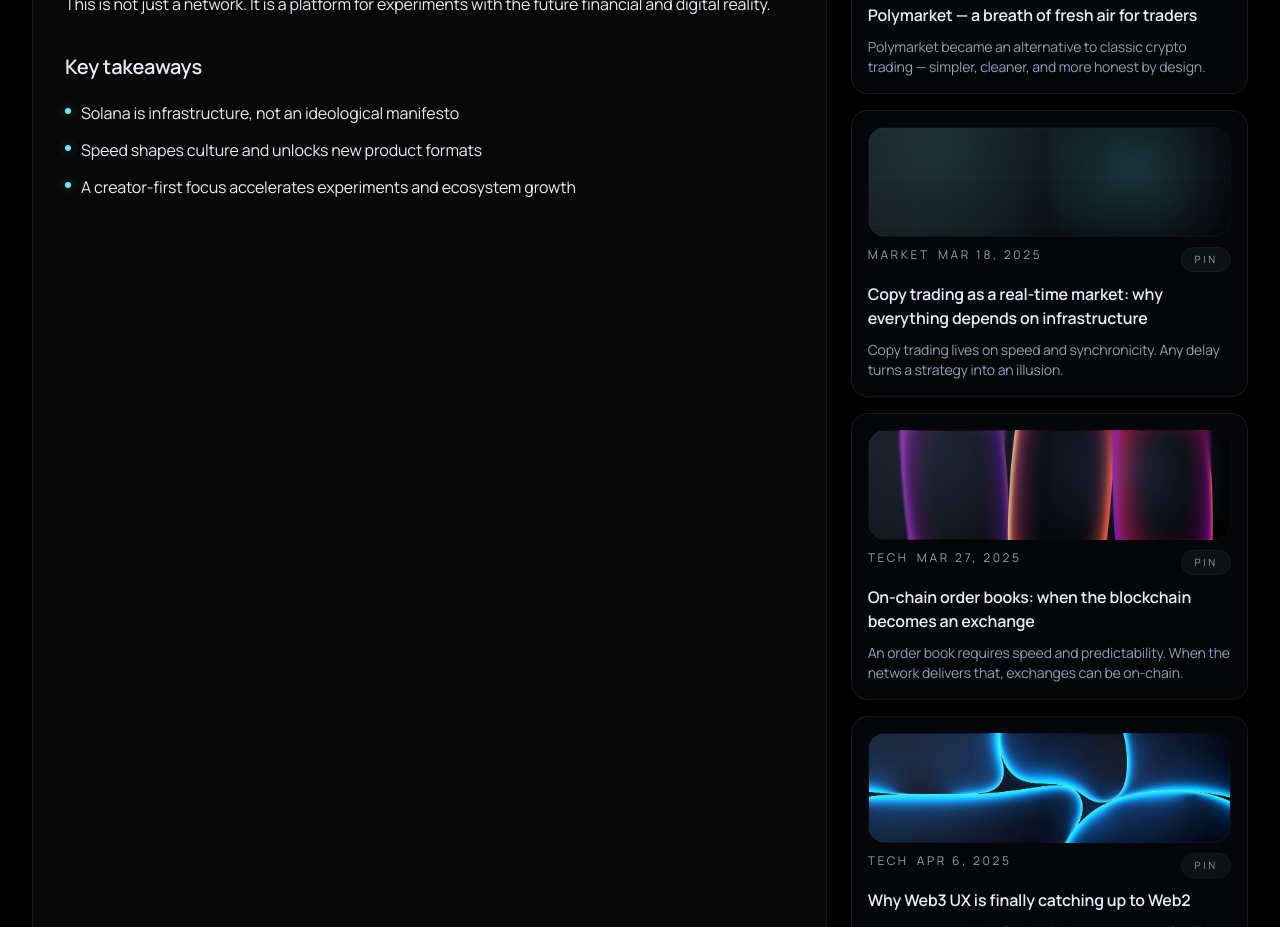
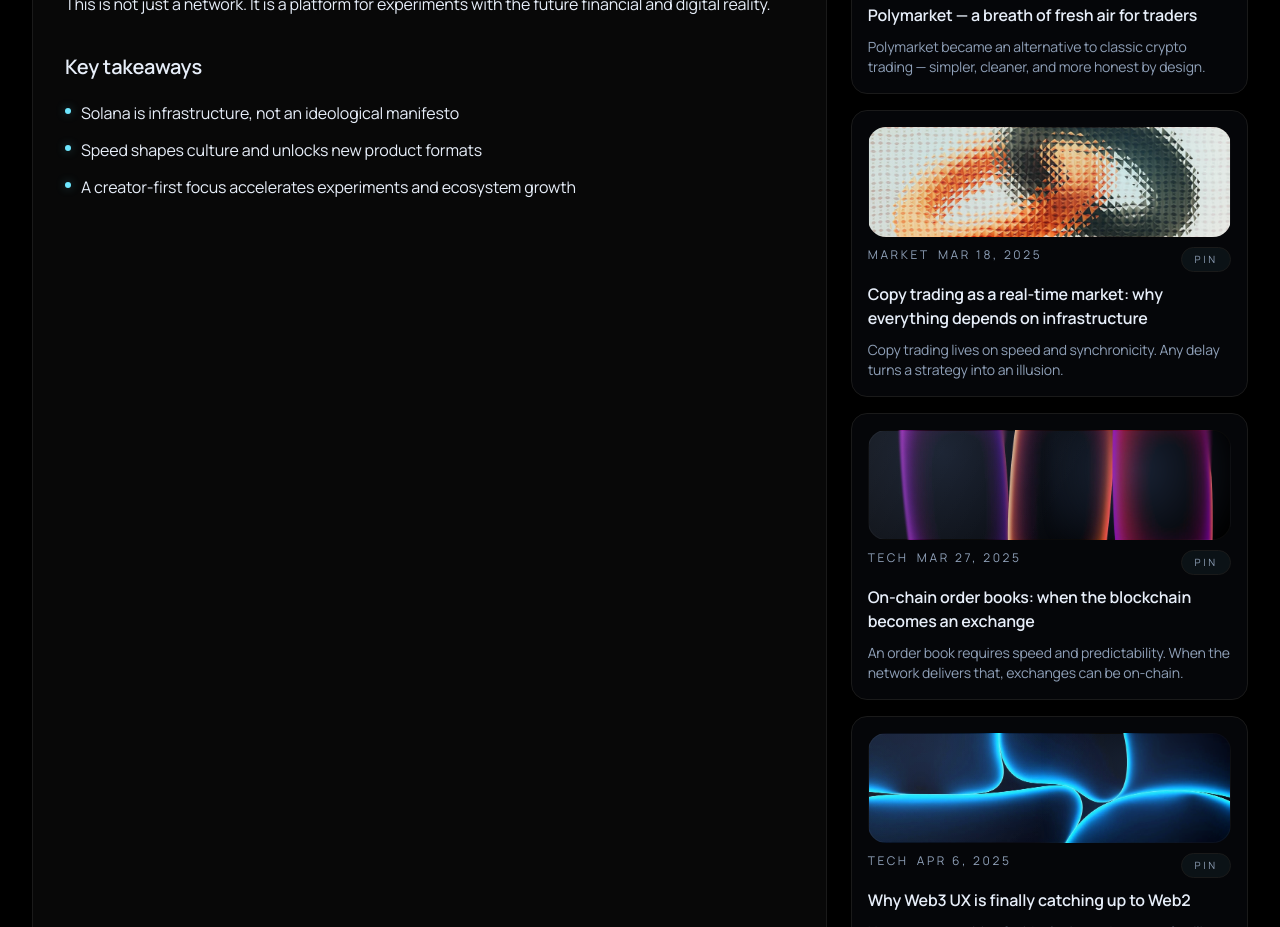
Before and after one commit to Eremiss/QUANTUM, a Next.js app: page /blog in a window 1280 px wide. Shown: the part 2560-3487 px from the top of the page. Built offline with nearby package versions, Linux system fonts and the light colour scheme.

Commit message:
feat: add copytrading image

```diff
--- a/src/content/posts.ts
+++ b/src/content/posts.ts
@@ -625,6 +625,7 @@ export const posts: Post[] = [
   },
   {
     slug: "copytrading-kak-ryinok-v-realnom-vremeni",
+    image: "/blog/copytrading-kak-ryinok-v-realnom-vremeni.jpg",
     title: "Копитрейдинг как рынок в реальном времени: почему все упирается в инфраструктуру",
     titleEn: "Copy trading as a real-time market: why everything depends on infrastructure",
     excerpt:
```
Also changed, not shown: public/blog/copytrading-kak-ryinok-v-realnom-vremeni.jpg (added).
